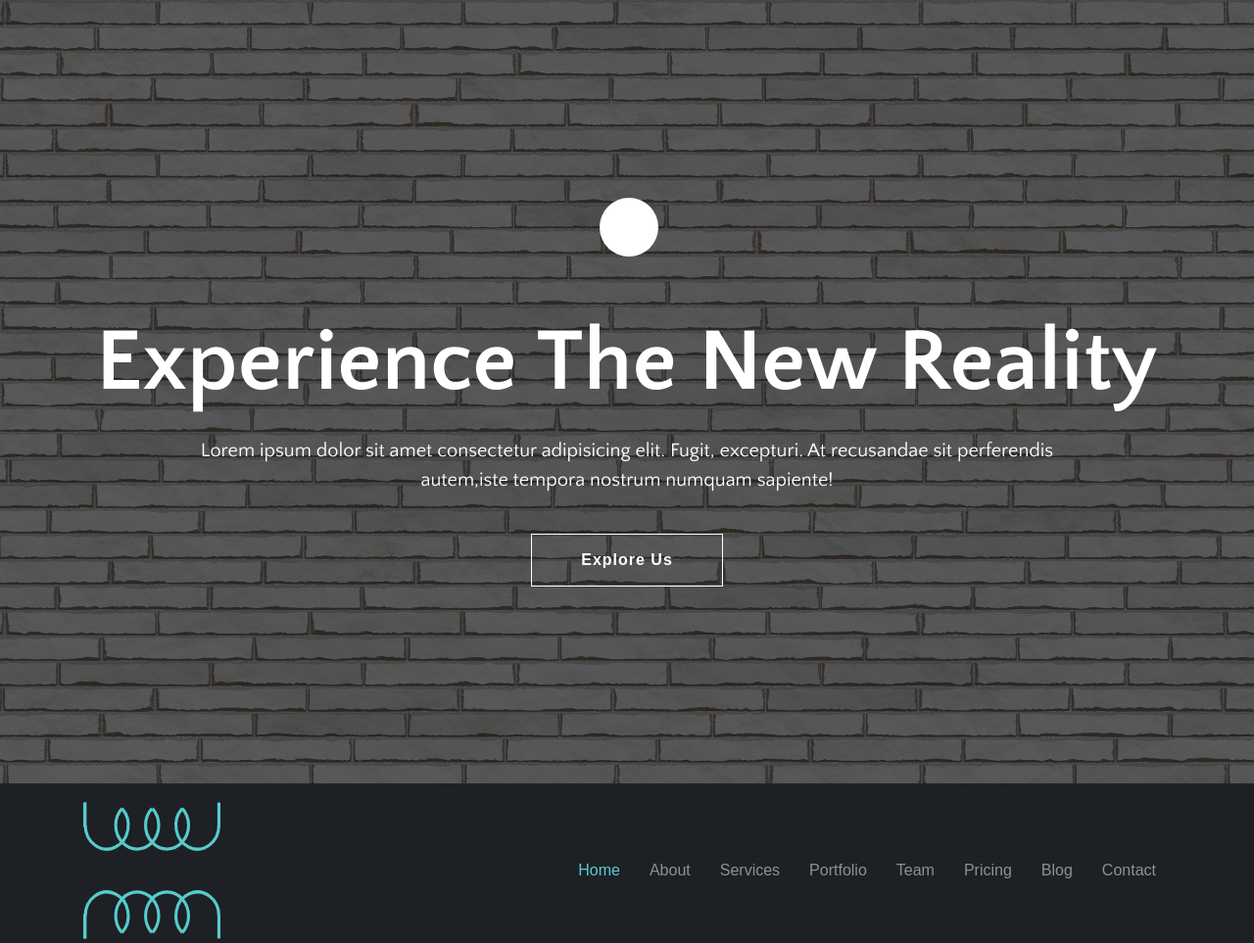
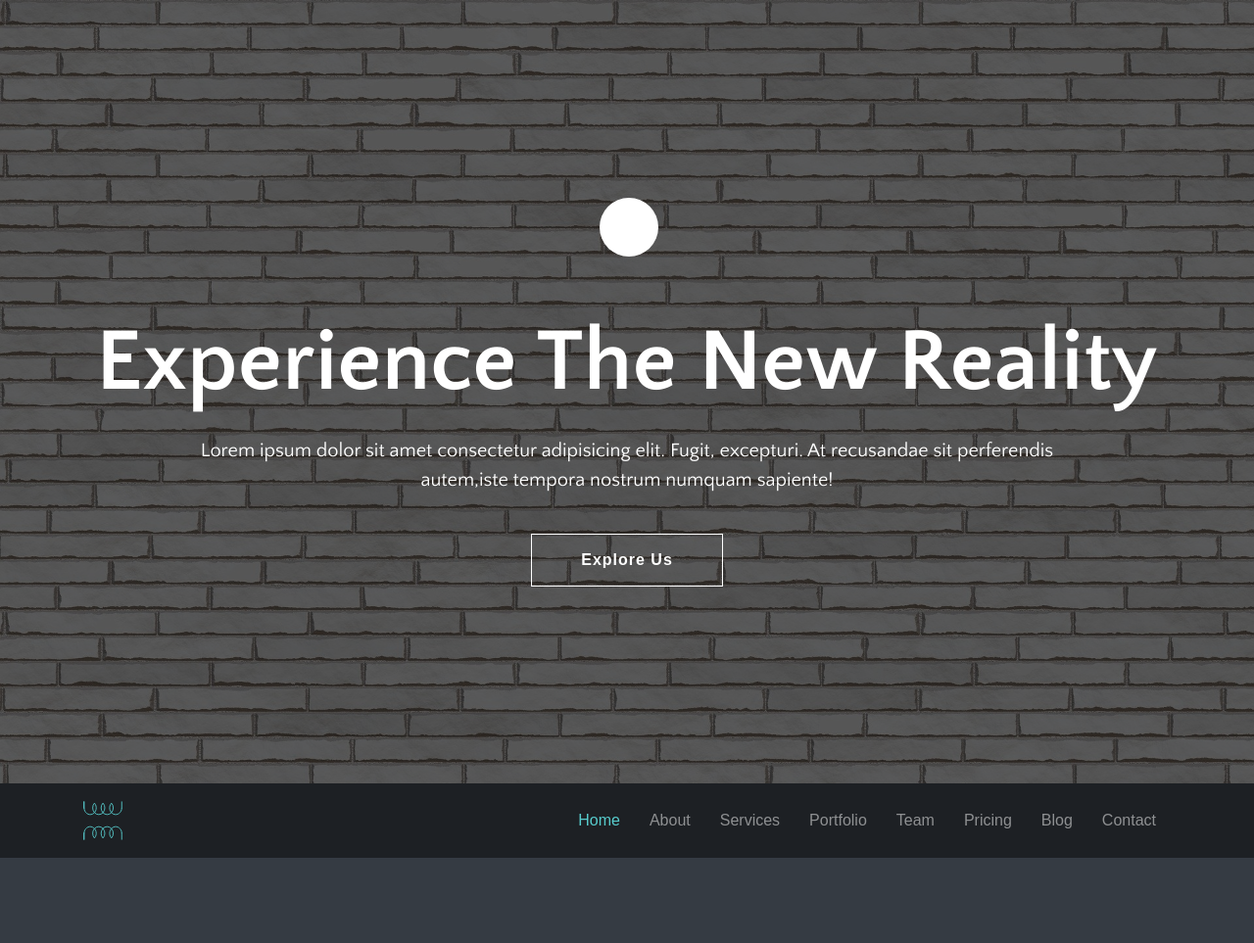
Before and after one commit to MattGDwyer/Meghna-bootstrap, a website: page theme/index.html in a window 1280 px wide. Shown: the top 963 px of the page at 98% size. Drawn offline with nearby package versions, Linux system fonts and the light colour scheme; some packages are replaced by stand-ins of ours; files that its build step writes are made by us from their sources; files whose address does not match are found by name; a web font is replaced by a local one.

Commit message:
working on logo

```diff
--- a/theme/index.html
+++ b/theme/index.html
@@ -95,7 +95,8 @@ Sticky Navigation
       <!-- logo -->
       <a class="navbar-brand logo" href="index.html">
         <!-- <img src="images/logo.png" alt="Website Logo" /> -->
-				<img src="images/transformer-logo.svg" class="transformer-logo" />
+				<img src="images/transformer-logo.svg" class="transformer-logo" style="  height: 40px!important;
+				width: 40px!important;"/>
       </a>
       <!-- /logo -->
 
```
